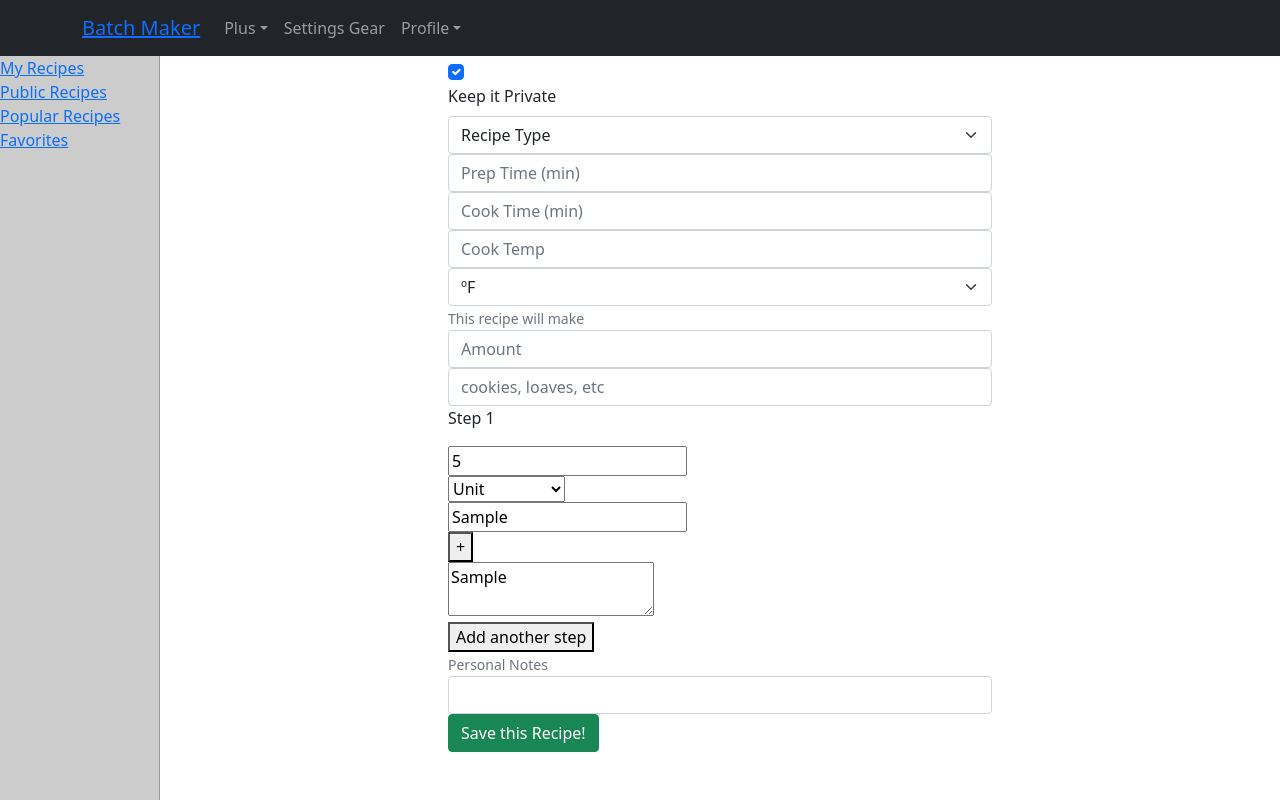
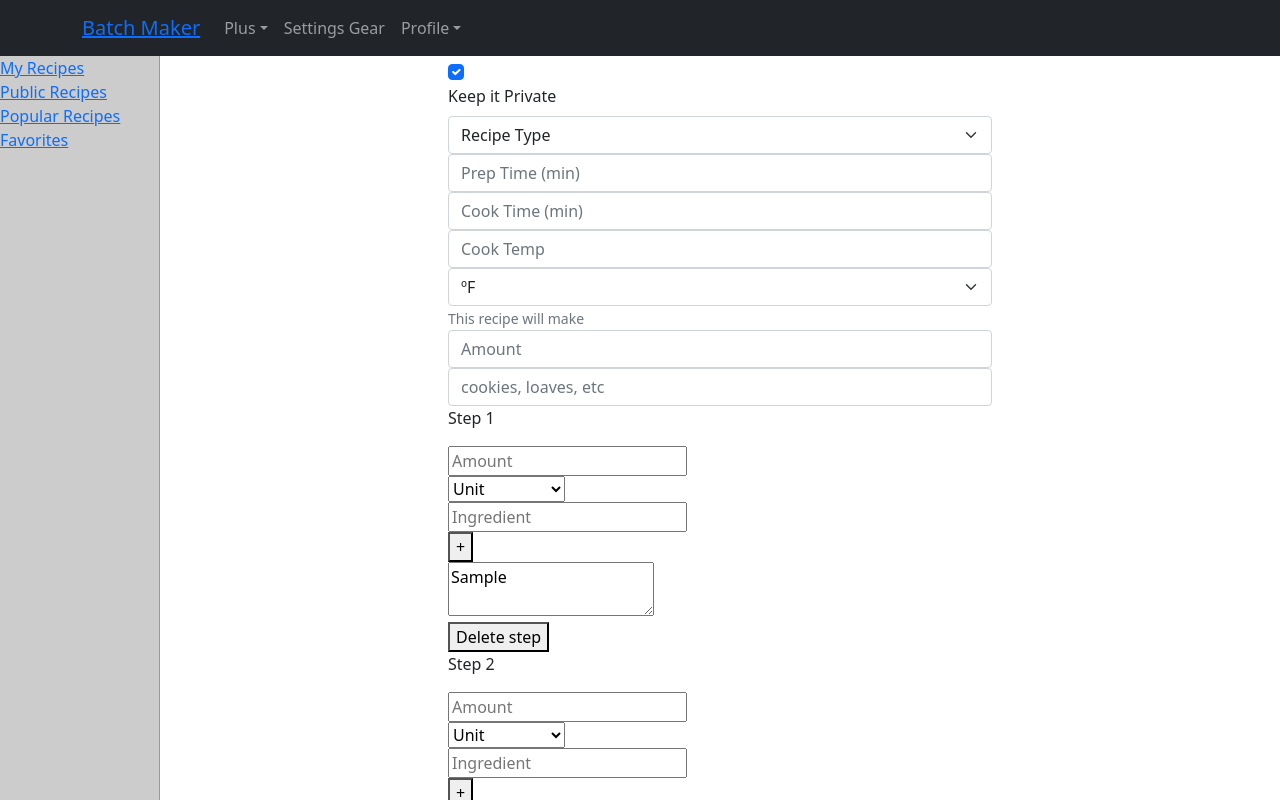
Before and after one commit to willbraun/django-batch-maker-app, a React (Create React App) app in the folder frontend/static/: page /my-recipes/add in a window 1280 px wide. Both pictures are taken after typing "5", "Sample", "Sample" into the empty fields and a click on the button "Add another step". Built offline with nearby package versions, Linux system fonts and the light colour scheme.

Commit message:
user can add steps

```diff
--- a/frontend/static/src/components/AddRecipe.js
+++ b/frontend/static/src/components/AddRecipe.js
@@ -19,10 +19,15 @@
     }
 
     const [state, setState] = useState(blank);
+    const [stepUid, setStepUid] = useState(state.steps.length);
 
     return (
         <main>
-            <RecipeInput addEditRecipeState={state} setAddEditRecipeState={setState}/>
+            <RecipeInput
+                addEditRecipeState={state}
+                setAddEditRecipeState={setState}
+                stepUid={stepUid}
+                setStepUid={setStepUid}/>
         </main>
     )
 }
--- a/frontend/static/src/components/RecipeInput.js
+++ b/frontend/static/src/components/RecipeInput.js
@@ -3,7 +3,7 @@
 import StepInput from './StepInput';
 import './../styles/recipeinput.css';
 
-const RecipeInput = ({ addEditRecipeState, setAddEditRecipeState }) => {
+const RecipeInput = ({ addEditRecipeState, setAddEditRecipeState, stepUid, setStepUid }) => {
     const { image, title, by, publicRecipe, recipeType, prepTime, cookTime, cookTemp, tempUnit, yieldQuantity, yieldName, steps, notes, } = addEditRecipeState;
 
     const handleInput = (e) => {
@@ -19,7 +19,15 @@
     }
 
     // take steps JSON and map it to Step component.
-    // worry about this for edit, since add has none.
+    const stepList = addEditRecipeState.steps.map((step, i) =>
+        <StepInput
+            key={i}
+            {...step}
+            addEditRecipeState={addEditRecipeState}
+            setAddEditRecipeState={setAddEditRecipeState}
+            start={false}
+        />)
+
 
     return (
         <Form className="add-recipe-form">
@@ -144,8 +152,15 @@
                 />
             </Form.Group>
 
-            {/* insert steps list here with list of Step components. start = false */}
-            <StepInput addEditRecipeState={addEditRecipeState} setAddEditRecipeState={setAddEditRecipeState} start={true}/>
+            {stepList}
+            <StepInput
+                key={steps.length + 1}
+                addEditRecipeState={addEditRecipeState}
+                setAddEditRecipeState={setAddEditRecipeState}
+                stepUid={stepUid}
+                setStepUid={setStepUid}
+                start={true}
+            />
 
             <Form.Group>
                 <Form.Text>Personal Notes</Form.Text>
--- a/frontend/static/src/components/StepIngredient.js
+++ b/frontend/static/src/components/StepIngredient.js
@@ -1,10 +1,10 @@
 import { useState } from 'react';
 import { units } from './../data';
 
-const StepIngredient = ({stepInputState, setStepInputState, start, uid, setUid, amount, unit, name}) => {
+const StepIngredient = ({stepInputState, setStepInputState, start, ingUid, setIngUid, amount, unit, name}) => {
     const [isEditing, setIsEditing] = useState(start);
     const [state, setState] = useState({
-        id: uid,
+        id: ingUid,
         amount: amount ? amount : '',
         unit: unit ? unit : '',
         name: name ? name : '',
@@ -25,7 +25,7 @@
             const newList = stepInputState.ingredients;
             newList.push(state);
             setStepInputState({...stepInputState, ingredients: newList});
-            setUid(uid + 1)
+            setIngUid(ingUid + 1)
             setIsEditing(false);
         }
         else {
--- a/frontend/static/src/components/StepInput.js
+++ b/frontend/static/src/components/StepInput.js
@@ -1,13 +1,14 @@
 import { useState } from 'react';
 import StepIngredient from './StepIngredient';
 
-const StepInput = ({addEditRecipeState, setAddEditRecipeState, start}) => {
+const StepInput = ({addEditRecipeState, setAddEditRecipeState, stepUid, setStepUid, start, number, ingredients, directions}) => {
     const [isEditing, setIsEditing] = useState(start);
-    const [uid, setUid] = useState(0);
+    const [ingUid, setIngUid] = useState(0);
     const [state, setState] = useState({
-        number: addEditRecipeState.steps.length + 1,
-        ingredients: [],
-        directions: '',
+        id: stepUid,
+        number: number ? number : addEditRecipeState.steps.length + 1,
+        ingredients: ingredients ? ingredients : [],
+        directions: directions ? directions : '',
     })
 
     const handleInput = (e) => {
@@ -22,9 +23,17 @@
         const newList = addEditRecipeState.steps;
         newList.push(state)
         setAddEditRecipeState({...addEditRecipeState, steps: newList});
+        setStepUid(stepUid + 1);
     }
 
-    const ingredientList = state.ingredients.map((ingredient, i) => <StepIngredient key={i} {...ingredient} stepInputState={state} setStepInputState={setState} start={false}/>)
+    const ingredientList = state.ingredients.map((ingredient, i) =>
+        <StepIngredient
+            key={i}
+            {...ingredient}
+            stepInputState={state}
+            setStepInputState={setState}
+            start={false}
+        />)
 
     return (
         <section>
@@ -35,21 +44,24 @@
                 stepInputState={state}
                 setStepInputState={setState}
                 start={true}
-                uid={uid}
-                setUid={setUid} />
+                ingUid={ingUid}
+                setIngUid={setIngUid} />
 
             <div>
-                <label htmlFor="step-description"></label>
+                <label htmlFor="directions"></label>
                 <textarea
-                    name="step-description"
-                    id="step-description"
-                    value={state.description}
+                    name="directions"
+                    id="directions"
+                    value={state.directions}
                     type="text"
                     placeholder="What directions go with this step?"
                     required
                     onChange={handleInput} />
             </div>
-            <button type="button" onClick={() => addStep()}>Add another step</button>
+            {isEditing ?
+                <button type="button" onClick={() => addStep()}>Add another step</button> :
+                <button type="button" >Delete step</button>
+            }
         </section>
     )
 }
```
